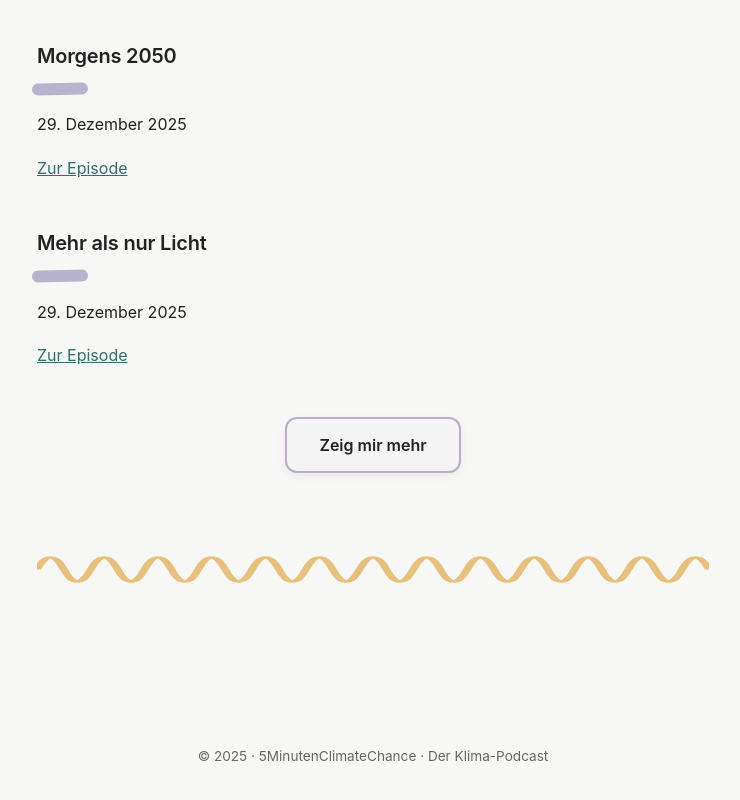
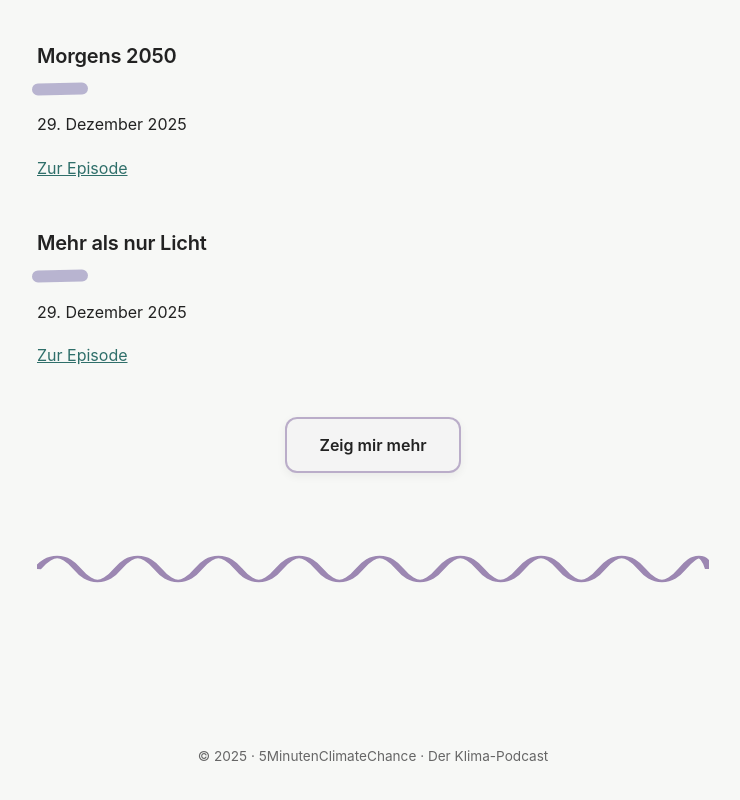
Before and after one commit to 5mcc/5mcc.github.io, a plain HTML site: page Sendungen.html in a window 1280 px wide. Shown: the part 1868-2668 px from the top of the page, without its empty margins (267-1007 px from the left). Drawn offline with Linux system fonts and the light colour scheme.

Commit message:
Schluss für heute
Liebe Leute

```diff
--- a/Sendungen.html
+++ b/Sendungen.html
@@ -39,9 +39,9 @@
       Zeig mir mehr
     </button>
 
-    <div class="wave-divider deep-3">
-        <svg viewBox="0 0 200 55" preserveAspectRatio="none">
-            <path d="M0 28 Q 4 0 8 28 T 16 28 T 24 28 T 32 28 T 40 28 T 48 28 T 56 28 T 64 28 T 72 28 T 80 28 T 88 28 T 96 28 T 104 28 T 112 28 T 120 28 T 128 28 T 136 28 T 144 28 T 152 28 T 160 28 T 168 28 T 176 28 T 184 28 T 192 28 T 200 28" />
+    <div class="wave-divider deep-1">
+        <svg viewBox="0 0 200 50" preserveAspectRatio="none">
+            <path d="M0 25 Q 6 0 12 25 T 24 25 T 36 25 T 48 25 T 60 25 T 72 25 T 84 25 T 96 25 T 108 25 T 120 25 T 132 25 T 144 25 T 156 25 T 168 25 T 180 25 T 192 25 T 200 25" />
         </svg>
     </div>
 
```
